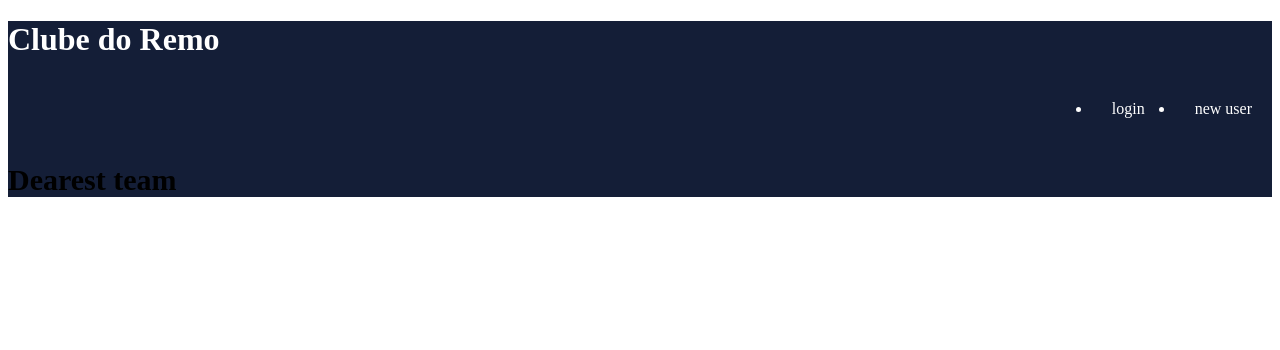
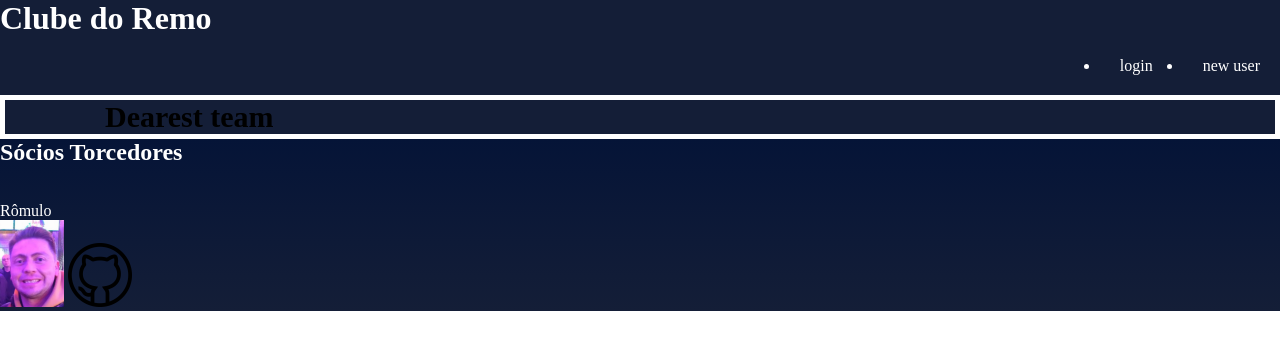
Before and after one commit to romulopena/site-do-remo-romulo, a plain HTML site: page index.html in a window 1280 px wide. Drawn offline with Linux system fonts and the light colour scheme.

Commit message:
secao-socios

```diff
--- a/index.html
+++ b/index.html
@@ -21,6 +21,14 @@
 
     </header>
 
+    <section class="socios">
+        <h1>Sócios Torcedores</h1>
+        <br><br>
+        <p>Rômulo</p>
+        <img class="foto-romulo"src="romulo.png" alt="foto-romulo">
+        <a href="https://github.com/romulopena"><img src="github-icon.png" width="5%" alt="github"></a>
+    </section>
+
 
 
 </body>
--- a/style.css
+++ b/style.css
@@ -1,3 +1,7 @@
+*{
+    padding: 0;
+    margin: 0;
+}
 .cabecalho{
     background-color:  #141E37;
 
@@ -30,18 +34,21 @@
 
 }
 .cabecalho-titulo2{
+    border: 5px solid;
+    border-color: white;
     color: black;
     display: flex;
     font-size: 30px;
+    padding-left: 100px;
 
 }
 
-/* Seção-login-usuário */
+.socios{
+    background-image: linear-gradient(#051437,#141E37);
+    color: white;
 
-position: absolute;
-width: 665px;
-height: 91px;
-left: 775px;
-top: 0px;
+}
 
-background: #141E37;
+.foto-romulo{
+    width: 5%;
+}
```
Also changed, not shown: augusto.png (added), gilmar.png (added), github-icon.png (added), romulo.png (added).
